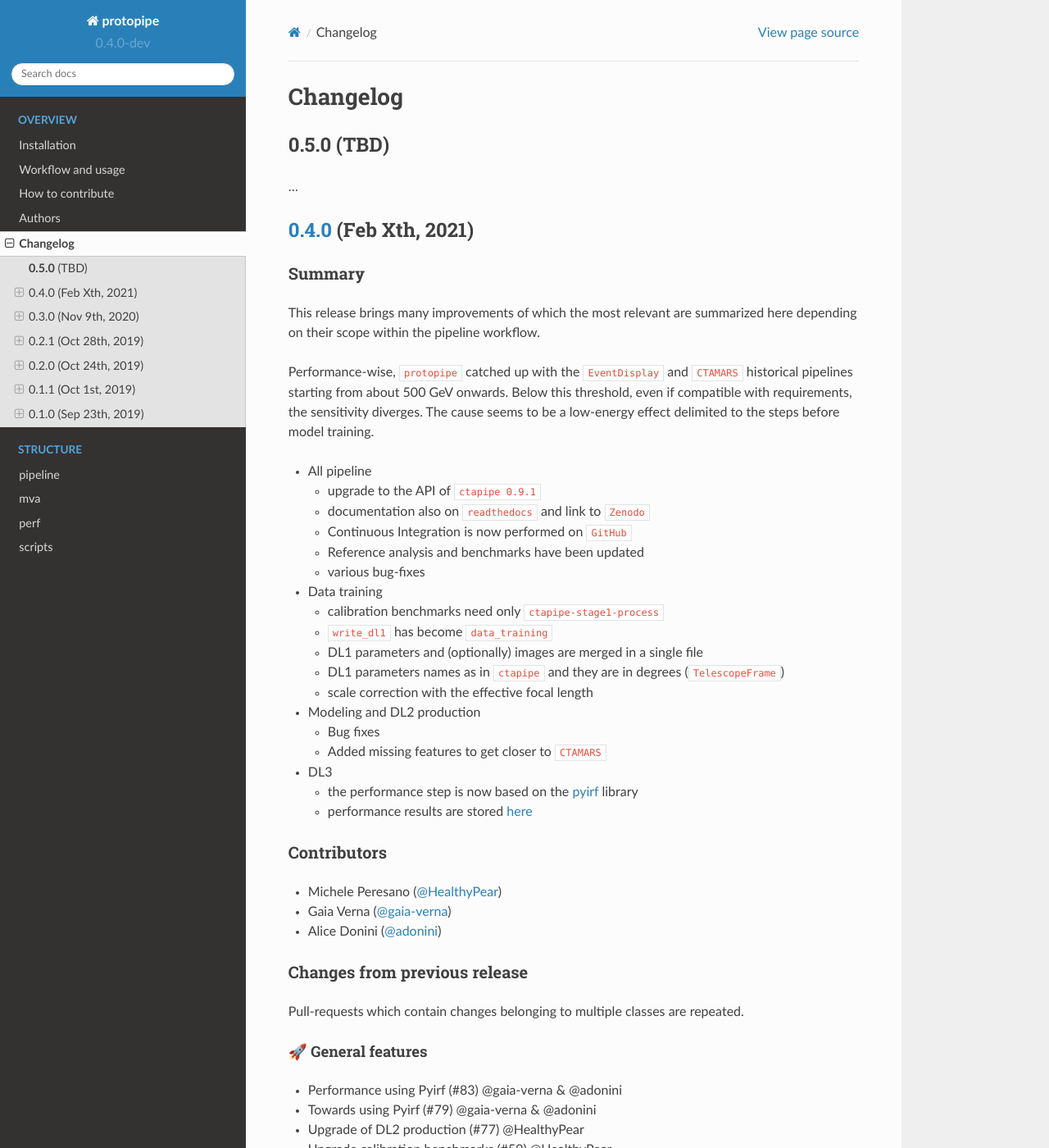
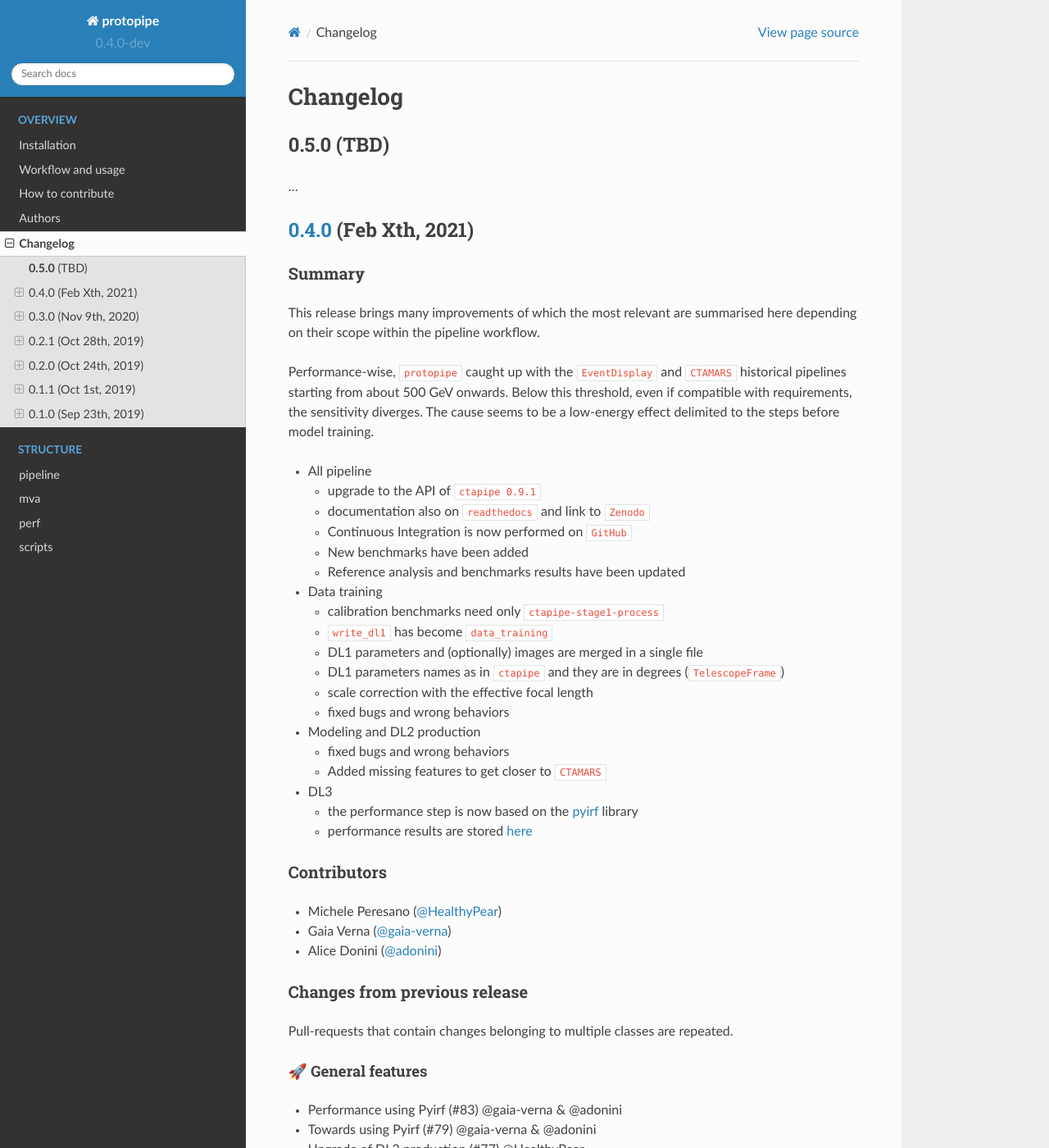
Before and after one commit to cta-observatory/protopipe, a Sphinx documentation site: the page built from docs/CHANGELOG.rst, in a window 1280 px wide and 1400 px high. Shown: the whole window at 82% size. Built offline with Sphinx 7.4.7 and the Read the Docs theme 2.0.0, drawn with Linux system fonts in a browser that asks for light colours; pages that are not in the unit, such as notebooks, are missing from menus.

Commit message:
Small format update to CHANGELOG

```diff
--- a/docs/CHANGELOG.rst
+++ b/docs/CHANGELOG.rst
@@ -25,10 +25,10 @@ Changelog
 Summary
 +++++++
 
-This release brings many improvements of which the most relevant are summarized
+This release brings many improvements of which the most relevant are summarised
 here depending on their scope within the pipeline workflow.
 
-Performance-wise, ``protopipe`` catched up with the ``EventDisplay`` and ``CTAMARS``
+Performance-wise, ``protopipe`` caught up with the ``EventDisplay`` and ``CTAMARS``
 historical pipelines starting from about 500 GeV onwards.
 Below this threshold, even if compatible with requirements, the sensitivity
 diverges. The cause seems to be a low-energy effect delimited to
@@ -39,8 +39,8 @@ the steps before model training.
   - upgrade to the API of ``ctapipe 0.9.1``
   - documentation also on ``readthedocs`` and link to ``Zenodo``
   - Continuous Integration is now performed on ``GitHub``
-  - Reference analysis and benchmarks have been updated
-  - various bug-fixes
+  - New benchmarks have been added
+  - Reference analysis and benchmarks results have been updated
 
 - Data training
 
@@ -49,10 +49,11 @@ the steps before model training.
   - DL1 parameters and (optionally) images are merged in a single file
   - DL1 parameters names as in ``ctapipe`` and they are in degrees (``TelescopeFrame``)
   - scale correction with the effective focal length
+  - fixed bugs and wrong behaviors
 
 - Modeling and DL2 production
 
-  - Bug fixes
+  - fixed bugs and wrong behaviors
   - Added missing features to get closer to ``CTAMARS``
 
 - DL3
@@ -70,7 +71,7 @@ Contributors
 Changes from previous release
 +++++++++++++++++++++++++++++
 
-Pull-requests which contain changes belonging to multiple classes are repeated.
+Pull-requests that contain changes belonging to multiple classes are repeated.
 
 🚀 General features
 ^^^^^^^^^^^^^^^^^^^
```
